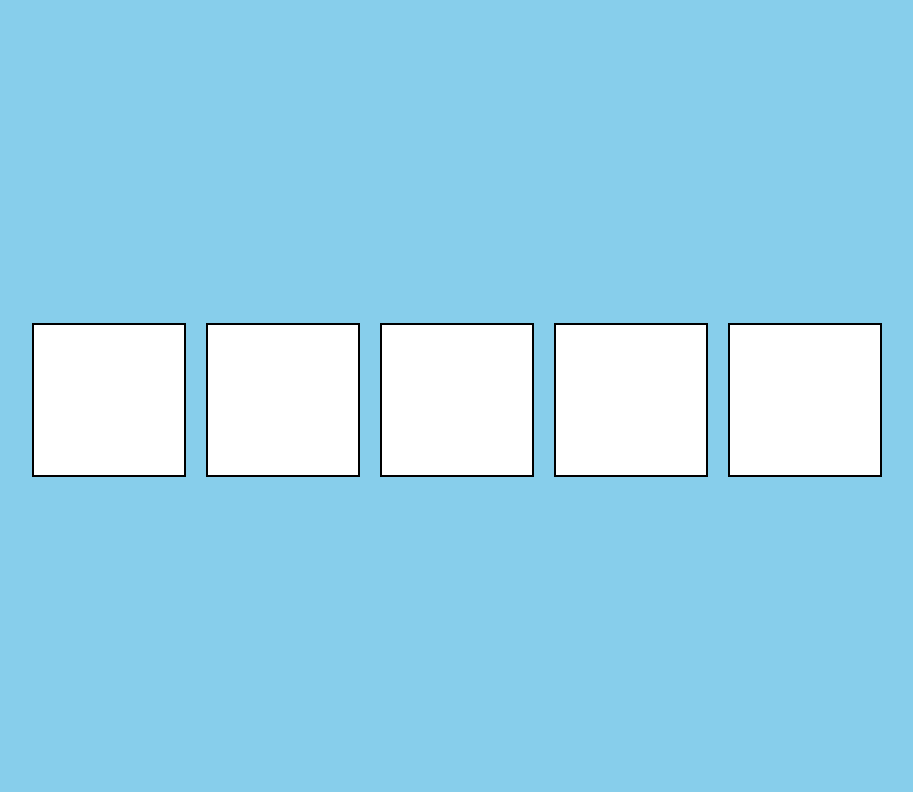
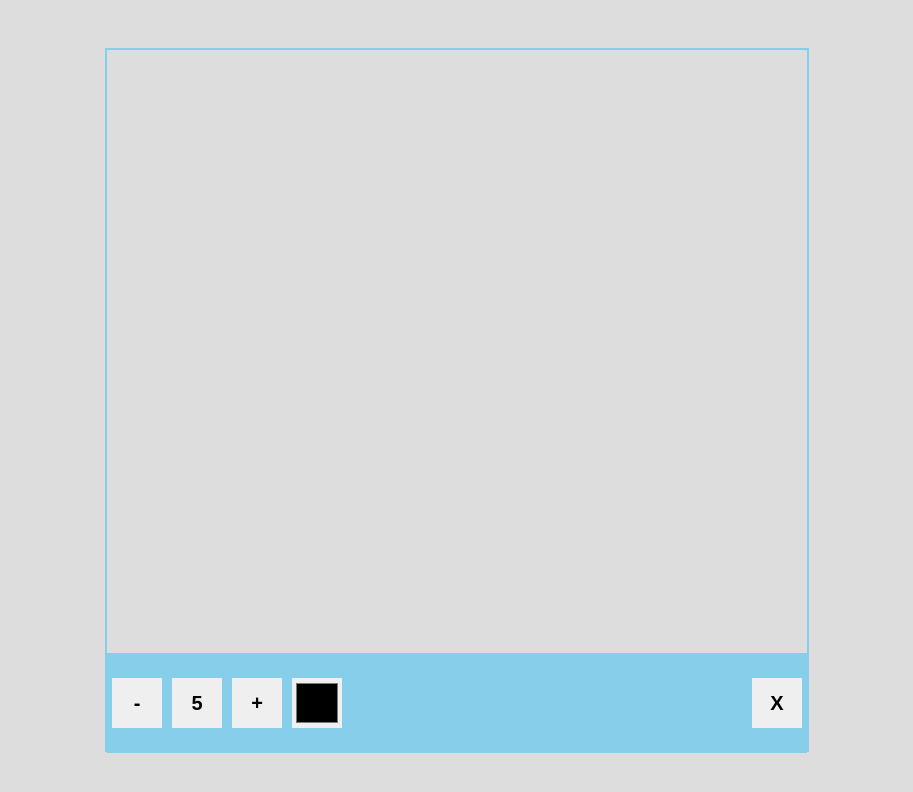
Before and after one commit to haonan66/50days50projects, a React (Vite) app: page / in a window 1280 px wide. Shown: the top 792 px of the page, without its empty margins (183-1096 px from the left). Built offline with nearby package versions, Linux system fonts and the light colour scheme.

Commit message:
feat: ✨新增day22：drawing-app

```diff
--- a/src/App.tsx
+++ b/src/App.tsx
@@ -1,8 +1,8 @@
-import DragNDrop from "./pages/DragNDrop";
+import DrawingApp from "./pages/DrawingApp";
 export default function App() {
   return (
     <>
-      <DragNDrop />
+      <DrawingApp />
     </>
   );
 }
--- /dev/null
+++ b/src/pages/DrawingApp/index.scss
@@ -0,0 +1,39 @@
+.all-wrap {
+    width: 100%;
+    height: 100vh;
+    background-color: #ddd;
+    display: flex;
+    justify-content: center;
+    align-items: center;
+    .cavas-wrap {
+        width: 700px;
+        height: 700px;
+        border: 2px solid skyblue;
+        .tool-bar {
+            width: 100%;
+            height: 100px;
+            display: flex;
+            justify-content: space-between;
+            align-items: center;
+            background-color: skyblue;
+            button {
+                width: 50px;
+                height: 50px;
+                font-size: 20px;
+                font-weight: 700;
+                margin: 0 5px;
+                border: none;
+                vertical-align: middle;
+                cursor: pointer;
+            }
+            input {
+                width: 50px;
+                height: 50px;
+                border: none;
+                margin: 0 5px;
+                vertical-align: middle;
+                cursor: pointer;
+            }
+        }
+    }
+}
--- /dev/null
+++ b/src/pages/DrawingApp/index.tsx
@@ -0,0 +1,92 @@
+import React, { useRef, useState } from "react";
+import "./index.scss";
+
+export default function DrawingApp() {
+  const cavasRef = useRef<HTMLCanvasElement>(null);
+  const colorRef = useRef<HTMLInputElement>(null);
+  const [num, setNum] = useState<number>(5);
+
+  // 在 cavas 上用户鼠标拖拽时，绘制图形
+  const handleMouseDown = (e: React.MouseEvent<HTMLCanvasElement>) => {
+    // 当鼠标按下时，获取鼠标的坐标
+    const { offsetX, offsetY } = e.nativeEvent;
+    // 获取 cavas 元素
+    const cavas = cavasRef.current;
+    if (cavas) {
+      // 获取 cavas 的上下文
+      const ctx = cavas.getContext("2d");
+      // 绘制线段
+      if (ctx) {
+        // 设置画笔
+        ctx.strokeStyle = colorRef.current!.value;
+        ctx.beginPath();
+        ctx.lineWidth = num;
+        ctx.lineCap = "round";
+        ctx.lineJoin = "round";
+        ctx.moveTo(offsetX, offsetY);
+        // 监听鼠标移动事件，绘制连续的线段
+        cavas.onmousemove = (e) => {
+          // 获取鼠标坐标
+          const { offsetX, offsetY } = e;
+          // 绘制线段
+          ctx.lineTo(offsetX, offsetY);
+          ctx.stroke();
+        };
+        // 监听鼠标松开事件，结束绘制
+        cavas.onmouseup = () => {
+          cavas.onmousemove = null;
+          cavas.onmouseup = null;
+        };
+      }
+    }
+  };
+
+  const handleFWDecrease = (type: string) => {
+    if (type === "decrease") {
+      if (num > 5) {
+        setNum(num - 5);
+      } else {
+        setNum(5);
+      }
+    } else {
+      if (num < 15) {
+        setNum(num + 5);
+      } else {
+        setNum(15);
+      }
+    }
+  };
+
+  const handleClear = () => {
+    // 清除 cavas 里面的内容
+    const cavas = cavasRef.current!;
+    // 获取 cavas 的上下文
+    const ctx = cavas.getContext("2d");
+    ctx!.clearRect(0, 0, cavas.width, cavas.height);
+  };
+
+  return (
+    <div className="all-wrap">
+      <div className="cavas-wrap">
+        <canvas
+          ref={cavasRef}
+          id="canvas"
+          width="700"
+          height="600"
+          onMouseDown={(e) => handleMouseDown(e)}
+        ></canvas>
+        <div className="tool-bar">
+          <div className="left-tool">
+            <button onClick={() => handleFWDecrease("decrease")}>-</button>
+            <button>{num}</button>
+            <button onClick={() => handleFWDecrease("increase")}>+</button>
+            <input type="color" ref={colorRef} />
+          </div>
+          <div className="right-tool">
+            <button onClick={handleClear}>X</button>
+          </div>
+        </div>
+      </div>
+    </div>
+  );
+}
```
